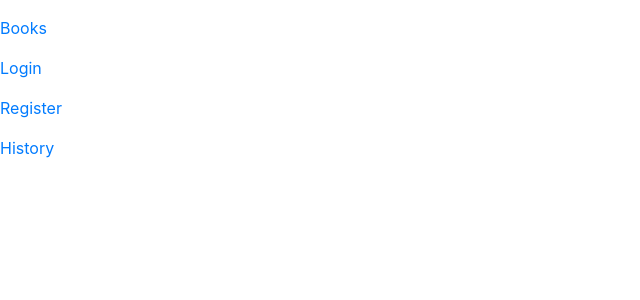
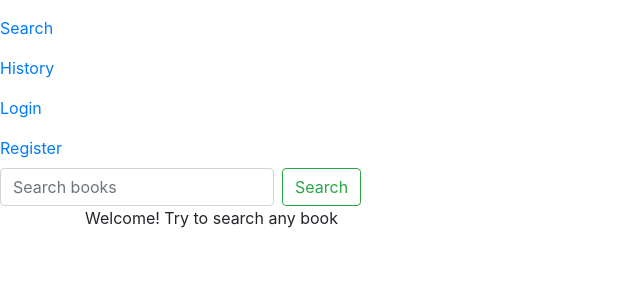
Before and after one commit to Arheii/project1, a Flask app: page / in a window 1280 px wide. Shown: the top 300 px of the page, without its empty margins (0-640 px from the left). Run offline with Flask 2, Linux system fonts and the light colour scheme; some libraries are stand-ins or nearby versions.

Commit message:
add search and result pages, query for search

```diff
--- a/application.py
+++ b/application.py
@@ -94,3 +94,12 @@ def registration():
 def logout():
     session.clear()
     return render_template("index.html")
+
+
+@app.route("/result", methods=["GET"])
+def result():
+    q = request.args.get("q")
+    print("query=", q)
+    books = db.execute("SELECT * FROM books WHERE title LIKE :q OR isbn LIKE :q OR author LIKE :q LIMIT 30",
+                             {"q": '%' + q + '%'}).fetchall()
+    return render_template("result.html", books=books, q=q)
--- a/templates/index.html
+++ b/templates/index.html
@@ -1,9 +1,9 @@
 {% extends "layout.html" %}
 
 {% block title %}
-    Books
+    Search books
 {% endblock %}
 
 {% block body %}
-
+    Welcome! Try to search any book
 {% endblock %}
--- a/templates/layout.html
+++ b/templates/layout.html
@@ -7,15 +7,21 @@
     </head>
     <body>
         <ul class="navbar-nav mr-auto mt-2">
-            <li class="nav-item"><a class="nav-link" href="/">Books</a></li>
+            <li class="nav-item"><a class="nav-link" href="/">Search</a></li>
+            <li class="nav-item"><a class="nav-link" href="/history">History</a></li>
             {% if session.get('username') is none %}
                 <li class="nav-item"><a class="nav-link" href="/login">Login</a></li>
                 <li class="nav-item"><a class="nav-link" href="/register">Register</a></li>
             {% else %}
                 <li class="nav-item">{{ session.get('username') }} <a class="nav-link" href="/logout">Logout</a></li>
             {% endif %}
-            <li class="nav-item"><a class="nav-link" href="/history">History</a></li>
+
         </ul>
+
+         <form class="form-inline" action="{{ url_for('result') }}">
+            <input name=q class="form-control mr-sm-2" type="search" placeholder="Search books" value='{{ q }}' aria-label="Search">
+            <button class="btn btn-outline-success my-2 my-sm-0" type="submit">Search</button>
+         </form>
         <div class="container">
             {% block body %}
             {% endblock %}
```
Also changed, not shown: templates/result.html (added, +25 -0 lines), 3 other files.
